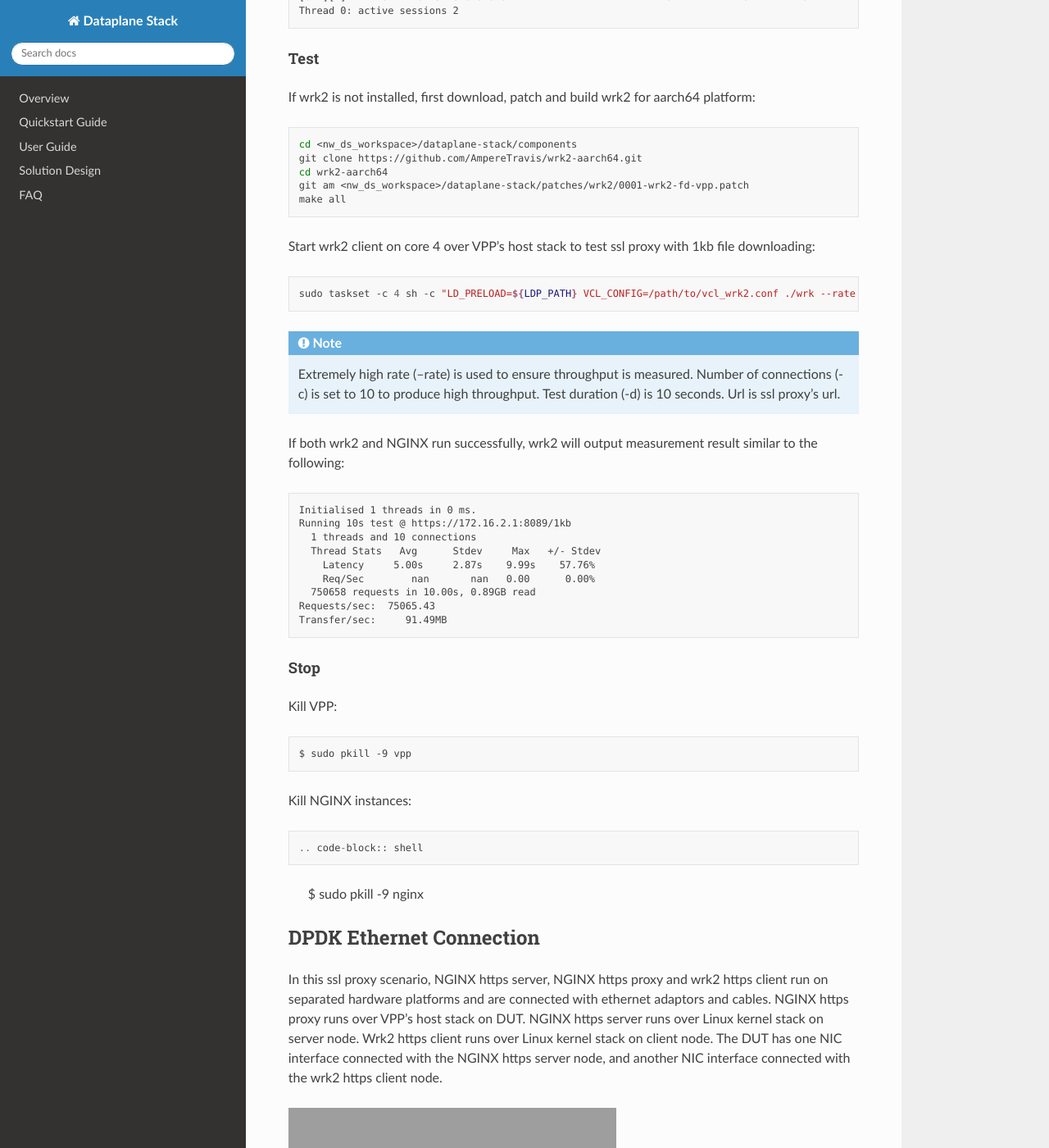
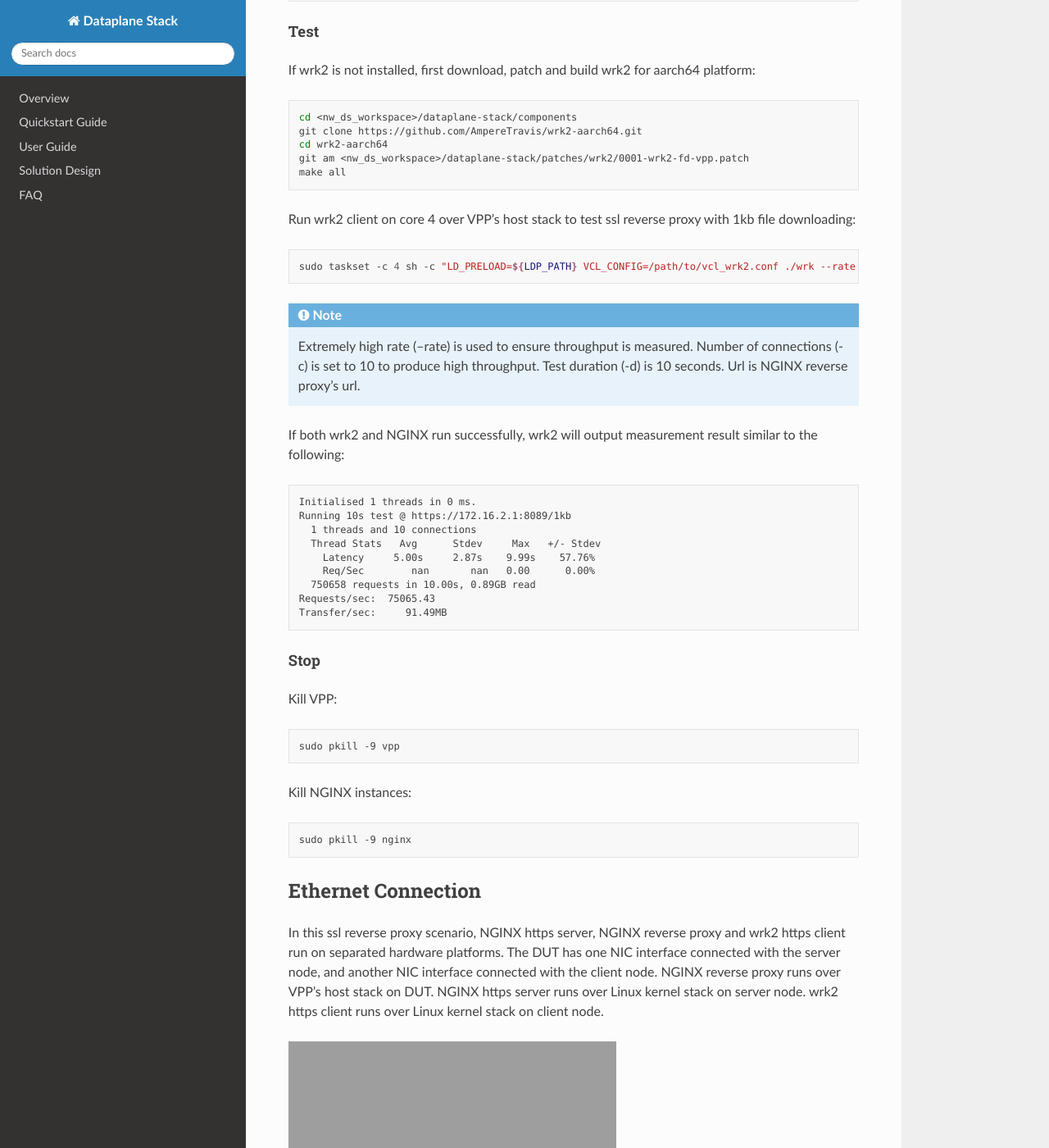
Before and after one commit to Yefeng-Lin/dataplane-stack_doc, a Sphinx documentation site: the page built from doc/user_guide/ssl_proxy.rst, in a window 1280 px wide and 1400 px high, scrolled down 7793 px. Shown: the whole window at 82% size. Built offline with Sphinx 7.4.7 and the Read the Docs theme 2.0.0, drawn with Linux system fonts in a browser that asks for light colours; some of the changed text lies outside the part shown.

Commit message:
Update tcp and ssl doc

```diff
--- a/doc/user_guide/ssl_proxy.rst
+++ b/doc/user_guide/ssl_proxy.rst
@@ -49,14 +49,14 @@
 This guide demonstrates two kinds of ssl proxy connection:
 
 - Loopback connection on DUT node
-- DPDK ethernet connection between DUT and client/server nodes
+- Ethernet connection between DUT and client/server nodes
 
 *******************
 Loopback Connection
 *******************
 
 The loopback interface is a software virtual interface that is always up and available
-after it has been configured. In this setup, NGINX https server, NGINX https proxy
+after it has been configured. In this setup, NGINX https server, NGINX reverse proxy
 and wrk2 client run over VPP's host stack on DUT and communicate with each other
 through VPP loopback interfaces.
 
@@ -73,25 +73,22 @@
 Automated Execution
 ===================
 
-Quickly setup VPP & NGINX and test ssl reverse proxy case:
+Quickly set up VPP & NGINX and test ssl reverse proxy case:
 
 .. code-block:: shell
 
         cd <nw_ds_workspace>/dataplane-stack
-        ./usecase/ssl_proxy/run_dut.sh -l -c 1
+        ./usecase/ssl_proxy/run_vpp.sh -l -c 1
+        ./usecase/ssl_proxy/run_nginx_server.sh -l -c 2
+        ./usecase/ssl_proxy/run_nginx_proxy.sh -c 3
+        ./usecase/ssl_proxy/run_wrk2.sh -c 4
 
 .. note::
         You will be asked a series of questions in order to embed the information
         correctly in the certificate. Fill out the prompts appropriately.
 
-.. code-block:: shell
-
-        ./usecase/ssl_proxy/run_nginx_server.sh -l -c 2
-        ./usecase/ssl_proxy/run_nginx_proxy.sh -c 3
-        ./usecase/ssl_proxy/run_wrk2.sh -c 4
-
 .. note::
-        Run ``./usecase/ssl_proxy/run_dut.sh --help`` for all supported options.
+        Run ``./usecase/ssl_proxy/run_vpp.sh --help`` for all supported options.
 
 If the case runs successfully, the measurement results will be printed:
 
@@ -116,7 +113,7 @@
 Manual Execution
 ================
 
-Users can also setup VPP & NGINX and test ssl proxy case step by step.
+Users can also set up VPP & NGINX and test ssl reverse proxy case step by step.
 
 VPP Setup
 ~~~~~~~~~
@@ -187,7 +184,7 @@
           app-socket-api /var/run/vpp/app_ns_sockets/server
         }
 
-- For NGINX https proxy ``vcl_nginx_proxy.conf``:
+- For NGINX reverse proxy ``vcl_nginx_proxy.conf``:
 
 .. code-block:: none
 
@@ -215,19 +212,20 @@
           tx-fifo-size 4000000
           namespace-id client
           namespace-secret 1234
+          use-mq-eventfd
           app-scope-global
           app-socket-api /var/run/vpp/app_ns_sockets/client
         }
 
-The above configure vcl to request 4MB receive and transmit fifo sizes and access
+The above configure VCL to request 4MB receive and transmit fifo sizes and access
 to global session scope. Additionally, they provide the path to session layer's
-different app namespace socket for wrk2 and NGINX instances. For more vcl parameters
+different app namespace socket for NGINX instances and wrk2. For more VCL parameters
 usage, refer to `VPP vcl reference`_.
 
 NGINX Setup
 ~~~~~~~~~~~
 
-Create ssl private keys and certificates for NGINX https server and proxy:
+Create ssl private keys and certificates for NGINX https server and reverse proxy:
 
 .. code-block:: shell
 
@@ -275,7 +273,7 @@
                 }
         }
 
-Create NGINX config file ``nginx_proxy.conf`` for NGINX https proxy:
+Create NGINX config file ``nginx_proxy.conf`` for NGINX reverse proxy:
 
 .. code-block:: none
 
@@ -350,7 +348,7 @@
 
         sudo taskset -c 2 sh -c "LD_PRELOAD=${LDP_PATH} VCL_CONFIG=/path/to/vcl_nginx_server.conf nginx -c /path/to/nginx_server.conf"
 
-Start NGINX https proxy on core 3 over VPP's host stack:
+Start NGINX reverse proxy on core 3 over VPP's host stack:
 
 .. code-block:: shell
 
@@ -379,7 +377,8 @@
         git am <nw_ds_workspace>/dataplane-stack/patches/wrk2/0001-wrk2-fd-vpp.patch
         make all
 
-Start wrk2 client on core 4 over VPP's host stack to test ssl proxy with 1kb file downloading:
+Run wrk2 client on core 4 over VPP's host stack to test ssl reverse proxy with 1kb
+file downloading:
 
 .. code-block:: shell
 
@@ -389,7 +388,7 @@
         Extremely high rate (--rate) is used to ensure throughput is measured.
         Number of connections (-c) is set to 10 to produce high throughput.
         Test duration (-d) is 10 seconds.
-        Url is ssl proxy's url.
+        Url is NGINX reverse proxy's url.
 
 If both wrk2 and NGINX run successfully, wrk2 will output measurement result similar
 to the following:
@@ -413,24 +412,23 @@
 
 .. code-block:: shell
 
-        $ sudo pkill -9 vpp
+        sudo pkill -9 vpp
 
-Kill NGINX instances::
+Kill NGINX instances:
 
 .. code-block:: shell
 
-        $ sudo pkill -9 nginx
+        sudo pkill -9 nginx
 
-************************
-DPDK Ethernet Connection
-************************
+*******************
+Ethernet Connection
+*******************
 
-In this ssl proxy scenario, NGINX https server, NGINX https proxy and wrk2 https client
-run on separated hardware platforms and are connected with ethernet adaptors and cables.
-NGINX https proxy runs over VPP's host stack on DUT. NGINX https server runs over Linux
-kernel stack on server node. Wrk2 https client runs over Linux kernel stack on client node.
-The DUT has one NIC interface connected with the NGINX https server node, and another NIC
-interface connected with the wrk2 https client node.
+In this ssl reverse proxy scenario, NGINX https server, NGINX reverse proxy and
+wrk2 https client run on separated hardware platforms. The DUT has one NIC interface
+connected with the server node, and another NIC interface connected with the client node.
+NGINX reverse proxy runs over VPP's host stack on DUT. NGINX https server runs over Linux
+kernel stack on server node. wrk2 https client runs over Linux kernel stack on client node.
 
 .. figure:: ../images/ssl_proxy_dpdk.png
         :align: center
@@ -459,16 +457,16 @@
         pci@0001:01:00.1  enP1p1s0f1  network    MT27800 Family [ConnectX-5]
 
 In this setup example, ``enP1p1s0f0`` at PCIe address ``0001:01:00.0`` is used to
-connect with client node. The IP address of this NIC interface in VPP is configured
-as 1.1.1.2/30. The IP address of client node is 1.1.1.1/30. ``enP1p1s0f1`` at PCIe
-address ``0001:01:00.1`` is used to connect with server node. The IP address of this
-NIC interface in VPP is configured as 1.1.1.2/30. The IP address of server node
-is 1.1.1.1/30.
+connect with the client node. The IP address of this NIC interface in VPP is configured
+as 172.16.2.1/24. The IP address of client node is 172.16.2.2/24. ``enP1p1s0f1`` at PCIe
+address ``0001:01:00.1`` is used to connect with the server node. The IP address of this
+NIC interface in VPP is configured as 172.16.1.2/24. The IP address of server node
+is 172.16.1.1/24.
 
 Automated Execution
 ===================
 
-Quickly setup VPP and NGINX https proxy on DUT:
+Quickly set up VPP and NGINX reverse proxy on DUT:
 
 .. code-block:: shell
 
@@ -486,7 +488,7 @@
         cd <nw_ds_workspace>/dataplane-stack
         ./usecase/ssl_proxy/run_nginx_server.sh -p
 
-On client node download, build and run wrk2 to test ssl proxy:
+On client node download, build and run wrk2 to test ssl reverse proxy:
 
 .. code-block:: shell
 
@@ -525,7 +527,7 @@
 Manual Execution
 ================
 
-Users can also setup VPP & NGINX and test ssl proxy case step by step.
+Users can also set up VPP & NGINX and test ssl reverse proxy case step by step.
 
 VPP Setup
 ~~~~~~~~~
@@ -551,11 +553,11 @@
 .. code-block:: shell
 
         sudo ./vppctl -s ${sockfile} set interface state eth0 up
-        sudo ./vppctl -s ${sockfile} set interface ip address eth0 172.16.1.2/24
+        sudo ./vppctl -s ${sockfile} set interface ip address eth0 172.16.2.1/24
         sudo ./vppctl -s ${sockfile} set interface state eth1 up
-        sudo ./vppctl -s ${sockfile} set interface ip address eth1 172.16.2.1/24
+        sudo ./vppctl -s ${sockfile} set interface ip address eth1 172.16.1.2/24
 
-Create a VCL configuration file for NGINX https proxy ``vcl_nginx_proxy_pn.conf``:
+Create a VCL configuration file for NGINX reverse proxy ``vcl_nginx_proxy_pn.conf``:
 
 .. code-block:: none
 
@@ -568,24 +570,28 @@
           app-socket-api /var/run/vpp/app_ns_sockets/default
         }
 
-The above configures vcl to request 4MB receive and transmit fifo sizes and
-provides the path to vpp's session layer socket api. For more vcl parameters
+The above configures VCL to request 4MB receive and transmit fifo sizes and
+provides the path to vpp's session layer socket api. For more VCL parameters
 usage, refer to `VPP vcl reference`_.
 
-NGINX Setup ON DUT
+NGINX Setup on DUT
 ~~~~~~~~~~~~~~~~~~
 
-Create ssl private key and certificate for nginx https proxy:
+Create ssl private key and certificate for NGINX reverse proxy:
 
 .. code-block:: shell
 
         sudo mkdir -p /etc/nginx/certs
         sudo openssl req -x509 -nodes -days 365 -newkey rsa:2048 -keyout /etc/nginx/certs/proxy.key -out /etc/nginx/certs/proxy.crt
 
-Create nginx config file ``nginx_proxy.conf`` for nginx https proxy. It is same
+.. note::
+        You will be asked a series of questions in order to embed the information
+        correctly in the certificate. Fill out the prompts appropriately.
+
+Create NGINX config file ``nginx_proxy.conf`` for NGINX reverse proxy. It is same
 as the ``nginx_proxy.conf`` in loopback connection section.
 
-Start nginx https proxy on core 2 over VPP's host stack:
+Start NGINX on core 2 over VPP's host stack:
 
 .. code-block:: shell
 
@@ -600,7 +606,7 @@
         [0:0][T] 0.0.0.0:8089->0.0.0.0:0                         LISTEN         0         0
         Thread 0: active sessions 1
 
-NGINX Setup ON Server Node
+NGINX Setup on Server Node
 ~~~~~~~~~~~~~~~~~~~~~~~~~~
 
 On server node create ssl private key and certificate for NGINX https server:
@@ -629,7 +635,7 @@
 Test
 ~~~~
 
-On client node download, build and run wrk2 to test ssl proxy:
+On client node download, build and run wrk2 to test ssl reverse proxy case:
 
 .. code-block:: shell
 
@@ -639,7 +645,8 @@
         make all
         sudo taskset -c 1 ./wrk --rate 100000000 -t 1 -c 10 -d 10s https://172.16.2.1:8089/1kb"
 
-If the case runs successfully, the measurement results will be printed by wrk2 client:
+If both wrk2 and NGINX run successfully, wrk2 will output measurement result similar
+to the following:
 
 .. code-block:: none
 
```
Also changed, not shown: other parts of doc/user_guide/ssl_proxy.rst (+16 -12 lines), doc/user_guide/tcp_term.rst (+12 -12 lines).
